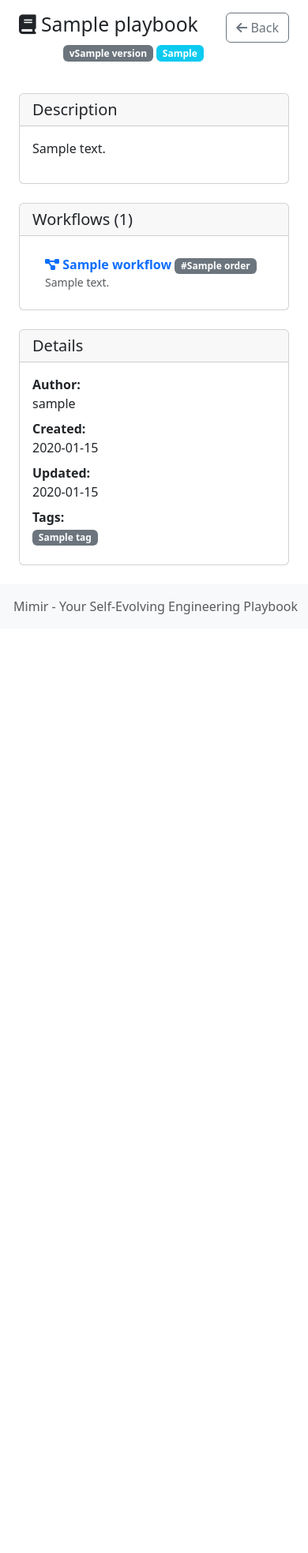
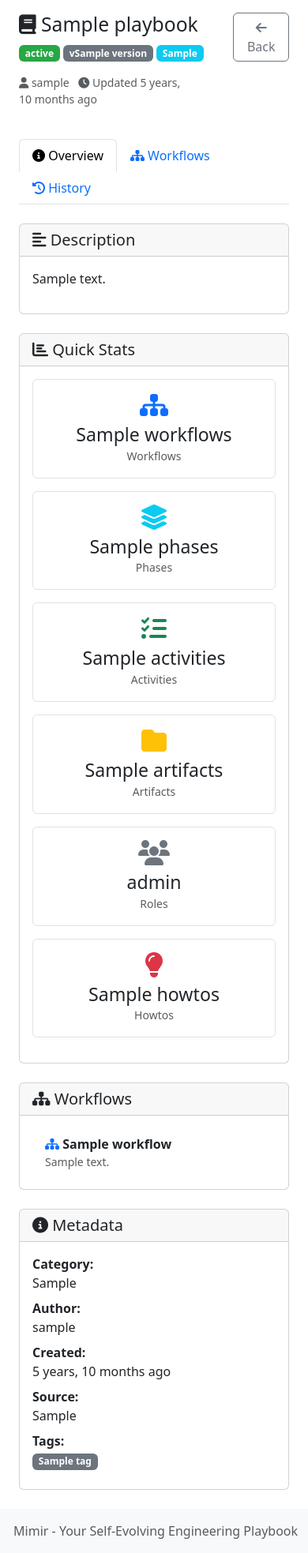
Before and after one commit to petelind/mimir, a Django app: template templates/playbooks/detail.html in a window 390 px wide. Shown: the part 104-2071 px from the top of the page at 79% size. Before the commit the page ends 882 px from the top, so only its background shows below. Run offline with Django 5.2, Linux system fonts and the light colour scheme; the template is opened without the code that fills it: most values are stand-ins (such as "Sample title", 1, 10 or a date in 2020); some libraries are stand-ins or nearby versions.

Commit message:
feat(playbooks): implement VIEW Header and Overview tab (PB-VIEW-01 to PB-VIEW-05)
Backend:
- Enhanced playbook_detail view with Quick Stats calculation
- Added quick_stats context with 6 metrics (workflows, phases, activities, artifacts, roles, howtos)
- Added active_tab support for tab navigation
- Improved can_edit logic to check ownership explicitly
- Added detailed logging for stats calculation

Frontend:
- Updated detail.html with tab navigation structure
- Added Overview, Workflows, History, Settings tabs
- Implemented Quick Stats card with 6 visual metrics
- Added Metadata section with category, tags, source, author
- Enhanced header with data-testid attributes for testing
- Added version and status badges with proper styling

Tests (5/24):
- PB-VIEW-01: Open playbook detail page ✓
- PB-VIEW-02: View header information (name, version, status, badges) ✓
- PB-VIEW-03: Overview tab default with Quick Stats ✓
- PB-VIEW-04: View metadata section ✓
- PB-VIEW-05: View workflows list in Overview ✓

Refs: PLAYBOOKS_CRUDV_IMPLEMENTATION_PLAN.md PHASE 3 (VIEW)

```diff
--- a/templates/playbooks/detail.html
+++ b/templates/playbooks/detail.html
@@ -4,7 +4,7 @@
 {% block title %}{{ playbook.name }} - Playbook{% endblock %}
 
 {% block content %}
-<div class="container mt-4">
+<div class="container mt-4" data-testid="playbook-detail">
     <!-- Breadcrumbs -->
     <nav aria-label="breadcrumb">
         <ol class="breadcrumb">
@@ -14,15 +14,19 @@
     </nav>
 
     <!-- Header -->
-    <div class="d-flex justify-content-between align-items-start mb-4">
+    <div class="d-flex justify-content-between align-items-start mb-4" data-testid="playbook-header">
         <div>
             <h2>
                 <i class="fa-solid fa-book"></i> {{ playbook.name }}
             </h2>
             <p class="text-muted">
-                <span class="badge bg-{{ playbook.get_status_badge_color }}">{{ playbook.get_status_display }}</span>
-                <span class="badge bg-secondary">v{{ playbook.version }}</span>
+                <span class="badge bg-{{ playbook.status }}" data-testid="status-badge">{{ playbook.get_status_display }}</span>
+                <span class="badge bg-secondary" data-testid="version-badge">v{{ playbook.version }}</span>
                 <span class="badge bg-info">{{ playbook.get_category_display }}</span>
+            </p>
+            <p class="text-muted small">
+                <i class="fa-solid fa-user"></i> {{ playbook.author.username }}
+                <i class="fa-solid fa-clock ms-2"></i> Updated {{ playbook.updated_at|timesince }} ago
             </p>
         </div>
         <div class="btn-group">
@@ -43,80 +47,146 @@
         </div>
     </div>
 
+    <!-- Tab Navigation -->
+    <ul class="nav nav-tabs mb-4" role="tablist">
+        <li class="nav-item" role="presentation">
+            <button class="nav-link active"
+                    data-testid="tab-overview"
+                    id="overview-tab"
+                    data-bs-toggle="tab"
+                    data-bs-target="#overview"
+                    type="button"
+                    role="tab">
+                <i class="fa-solid fa-info-circle"></i> Overview
+            </button>
+        </li>
+        <li class="nav-item" role="presentation">
+            <button class="nav-link"
+                    data-testid="tab-workflows"
+                    id="workflows-tab"
+                    data-bs-toggle="tab"
+                    data-bs-target="#workflows-content"
+                    type="button"
+                    role="tab">
+                <i class="fa-solid fa-sitemap"></i> Workflows
+            </button>
+        </li>
+        <li class="nav-item" role="presentation">
+            <button class="nav-link"
+                    data-testid="tab-history"
+                    id="history-tab"
+                    data-bs-toggle="tab"
+                    data-bs-target="#history"
+                    type="button"
+                    role="tab">
+                <i class="fa-solid fa-history"></i> History
+            </button>
+        </li>
+        {% if can_edit %}
+        <li class="nav-item" role="presentation">
+            <button class="nav-link"
+                    data-testid="tab-settings"
+                    id="settings-tab"
+                    data-bs-toggle="tab"
+                    data-bs-target="#settings"
+                    type="button"
+                    role="tab">
+                <i class="fa-solid fa-cog"></i> Settings
+            </button>
+        </li>
+        {% endif %}
+    </ul>
+
+    <!-- Tab Content -->
+    <div class="tab-content">
+        <!-- Overview Tab -->
+        <div class="tab-pane fade show active" id="overview" role="tabpanel">
             <!-- Description -->
             <div class="card mb-4">
                 <div class="card-header">
-            <h5 class="mb-0">Description</h5>
+                    <h5 class="mb-0"><i class="fa-solid fa-align-left"></i> Description</h5>
                 </div>
                 <div class="card-body">
                     <p>{{ playbook.description }}</p>
                 </div>
             </div>
 
-    <!-- Metadata & Workflows -->
+            <!-- Quick Stats & Content Row -->
             <div class="row">
                 <div class="col-md-8">
-            <!-- Workflows -->
+                    <!-- Quick Stats Card -->
                     <div class="card mb-4">
-                <div class="card-header d-flex justify-content-between align-items-center">
-                    <h5 class="mb-0">Workflows ({{ workflows|length }})</h5>
-                    {% if can_edit %}
-                    <div class="btn-group btn-group-sm">
-                        <a href="{% url 'workflow_create' playbook.pk %}"
-                           class="btn btn-primary btn-sm"
-                           data-bs-toggle="tooltip"
-                           title="Add a new workflow to this playbook"
-                           data-testid="add-workflow-button">
-                            <i class="fa-solid fa-plus"></i> Add Workflow
-                        </a>
-                        <a href="{% url 'workflow_list' playbook.pk %}"
-                           class="btn btn-outline-secondary btn-sm"
-                           data-bs-toggle="tooltip"
-                           title="Manage all workflows in this playbook"
-                           data-testid="manage-workflows-button">
-                            <i class="fa-solid fa-list"></i> Manage
-                        </a>
+                        <div class="card-header">
+                            <h5 class="mb-0"><i class="fa-solid fa-chart-bar"></i> Quick Stats</h5>
                         </div>
-                    {% endif %}
+                        <div class="card-body">
+                            <div class="row text-center">
+                                <div class="col-md-4 mb-3" data-testid="stat-workflows">
+                                    <div class="p-3 border rounded">
+                                        <i class="fa-solid fa-sitemap fa-2x text-primary mb-2"></i>
+                                        <h3 class="mb-0">{{ quick_stats.workflows }}</h3>
+                                        <small class="text-muted">Workflows</small>
+                                    </div>
+                                </div>
+                                <div class="col-md-4 mb-3" data-testid="stat-phases">
+                                    <div class="p-3 border rounded">
+                                        <i class="fa-solid fa-layer-group fa-2x text-info mb-2"></i>
+                                        <h3 class="mb-0">{{ quick_stats.phases }}</h3>
+                                        <small class="text-muted">Phases</small>
+                                    </div>
+                                </div>
+                                <div class="col-md-4 mb-3" data-testid="stat-activities">
+                                    <div class="p-3 border rounded">
+                                        <i class="fa-solid fa-tasks fa-2x text-success mb-2"></i>
+                                        <h3 class="mb-0">{{ quick_stats.activities }}</h3>
+                                        <small class="text-muted">Activities</small>
+                                    </div>
+                                </div>
+                                <div class="col-md-4 mb-3" data-testid="stat-artifacts">
+                                    <div class="p-3 border rounded">
+                                        <i class="fa-solid fa-folder fa-2x text-warning mb-2"></i>
+                                        <h3 class="mb-0">{{ quick_stats.artifacts }}</h3>
+                                        <small class="text-muted">Artifacts</small>
+                                    </div>
+                                </div>
+                                <div class="col-md-4 mb-3" data-testid="stat-roles">
+                                    <div class="p-3 border rounded">
+                                        <i class="fa-solid fa-users fa-2x text-secondary mb-2"></i>
+                                        <h3 class="mb-0">{{ quick_stats.roles }}</h3>
+                                        <small class="text-muted">Roles</small>
+                                    </div>
+                                </div>
+                                <div class="col-md-4 mb-3" data-testid="stat-howtos">
+                                    <div class="p-3 border rounded">
+                                        <i class="fa-solid fa-lightbulb fa-2x text-danger mb-2"></i>
+                                        <h3 class="mb-0">{{ quick_stats.howtos }}</h3>
+                                        <small class="text-muted">Howtos</small>
+                                    </div>
+                                </div>
+                            </div>
+                        </div>
+                    </div>
+
+                    <!-- Workflows Section -->
+                    <div class="card mb-4" data-testid="workflows-section">
+                        <div class="card-header">
+                            <h5 class="mb-0"><i class="fa-solid fa-sitemap"></i> Workflows</h5>
                         </div>
                         <div class="card-body">
                             {% if workflows %}
                                 <ul class="list-group list-group-flush">
                                     {% for workflow in workflows %}
-                                <li class="list-group-item d-flex justify-content-between align-items-start">
-                                    <div class="flex-grow-1">
-                                        <a href="{% url 'workflow_detail' playbook.pk workflow.pk %}" class="text-decoration-none">
-                                            <i class="fa-solid fa-diagram-project text-primary"></i>
+                                        <li class="list-group-item">
+                                            <i class="fa-solid fa-sitemap text-primary"></i>
                                             <strong>{{ workflow.name }}</strong>
-                                            <span class="badge bg-secondary">#{{ workflow.order }}</span>
-                                        </a>
                                             {% if workflow.description %}
-                                            <p class="mb-0 text-muted small">{{ workflow.description|truncatewords:15 }}</p>
-                                        {% endif %}
-                                    </div>
-                                    {% if can_edit %}
-                                    <div class="btn-group btn-group-sm" role="group">
-                                        <a href="{% url 'workflow_edit' playbook.pk workflow.pk %}"
-                                           class="btn btn-sm btn-outline-secondary"
-                                           data-bs-toggle="tooltip"
-                                           title="Edit this workflow">
-                                            <i class="fa-solid fa-edit"></i>
-                                        </a>
-                                    </div>
+                                                <p class="mb-0 text-muted small">{{ workflow.description }}</p>
                                             {% endif %}
                                         </li>
                                     {% endfor %}
                                 </ul>
                             {% else %}
-                        <div class="text-center py-4">
-                            <i class="fa-solid fa-diagram-project fa-3x text-muted mb-3"></i>
-                            <p class="text-muted mb-3">No workflows added yet.</p>
-                            {% if can_edit %}
-                            <a href="{% url 'workflow_create' playbook.pk %}" class="btn btn-primary">
-                                <i class="fa-solid fa-plus"></i> Create First Workflow
-                            </a>
-                            {% endif %}
-                        </div>
+                                <p class="text-muted mb-0">No workflows added yet.</p>
                             {% endif %}
                         </div>
                     </div>
@@ -124,20 +194,23 @@
 
                 <div class="col-md-4">
                     <!-- Metadata -->
-            <div class="card mb-4">
+                    <div class="card mb-4" data-testid="metadata-section">
                         <div class="card-header">
-                    <h5 class="mb-0">Details</h5>
+                            <h5 class="mb-0"><i class="fa-solid fa-info-circle"></i> Metadata</h5>
                         </div>
                         <div class="card-body">
                             <dl class="row mb-0">
+                                <dt class="col-sm-5">Category:</dt>
+                                <dd class="col-sm-7">{{ playbook.get_category_display }}</dd>
+
                                 <dt class="col-sm-5">Author:</dt>
                                 <dd class="col-sm-7">{{ playbook.author.username }}</dd>
 
                                 <dt class="col-sm-5">Created:</dt>
-                        <dd class="col-sm-7">{{ playbook.created_at|date:"Y-m-d" }}</dd>
+                                <dd class="col-sm-7">{{ playbook.created_at|timesince }} ago</dd>
 
-                        <dt class="col-sm-5">Updated:</dt>
-                        <dd class="col-sm-7">{{ playbook.updated_at|date:"Y-m-d" }}</dd>
+                                <dt class="col-sm-5">Source:</dt>
+                                <dd class="col-sm-7">{{ playbook.get_source_display }}</dd>
 
                                 {% if playbook.tags %}
                                 <dt class="col-sm-5">Tags:</dt>
@@ -154,4 +227,28 @@
             </div>
         </div>
 
+        <!-- Workflows Tab (placeholder) -->
+        <div class="tab-pane fade" id="workflows-content" role="tabpanel">
+            <p class="text-muted">Workflows tab content (to be implemented)</p>
+        </div>
+
+        <!-- History Tab (placeholder) -->
+        <div class="tab-pane fade" id="history" role="tabpanel">
+            <p class="text-muted">History tab content (to be implemented)</p>
+        </div>
+
+        <!-- Settings Tab (placeholder) -->
+        {% if can_edit %}
+        <div class="tab-pane fade" id="settings" role="tabpanel">
+            <p class="text-muted">Settings tab content (to be implemented)</p>
+        </div>
+        {% endif %}
+    </div>
+</div>
+
+<style>
+    .badge.bg-active { background-color: #28a745 !important; }
+    .badge.bg-draft { background-color: #6c757d !important; }
+    .badge.bg-disabled { background-color: #dc3545 !important; }
+</style>
 {% endblock %}
```
Also changed, not shown: methodology/playbook_views.py (+17 -2 lines), tests/integration/test_playbook_view.py (+41 -0 lines). Lines whose indentation alone changed are shown as unchanged.
